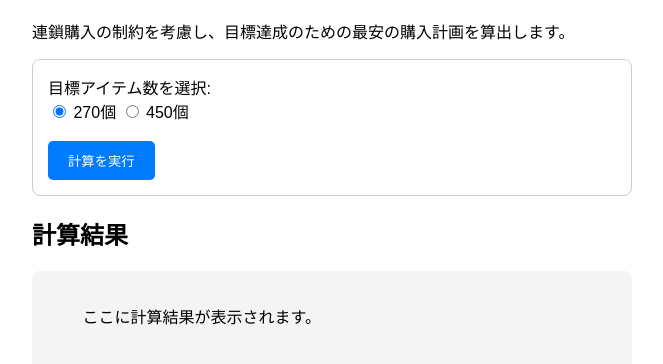
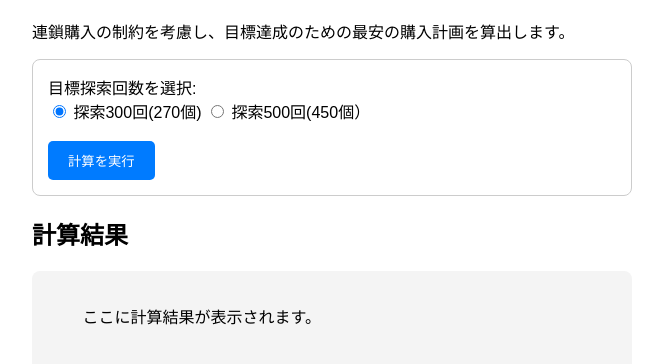
Before and after one commit to orihina0193/FAKE-SOS-MAP, a plain HTML site: page index.html in a window 1280 px wide. Shown: the part 90-454 px from the top of the page, without its empty margins (308-971 px from the left). Drawn offline with Linux system fonts and the light colour scheme.

Commit message:
index.html を更新

```diff
--- a/index.html
+++ b/index.html
@@ -16,11 +16,11 @@
     <p>連鎖購入の制約を考慮し、目標達成のための最安の購入計画を算出します。</p>
 
     <div class="controls">
-        <label>目標アイテム数を選択:</label><br>
+        <label>目標探索回数を選択:</label><br>
         <input type="radio" id="target270" name="targetItem" value="270" checked>
-        <label for="target270">270個</label>
+        <label for="target270">探索300回(270個)</label>
         <input type="radio" id="target450" name="targetItem" value="450">
-        <label for="target450">450個</label>
+        <label for="target450">探索500回(450個）</label>
         <br><br>
         <button onclick="runSimulator()">計算を実行</button>
     </div>
```
